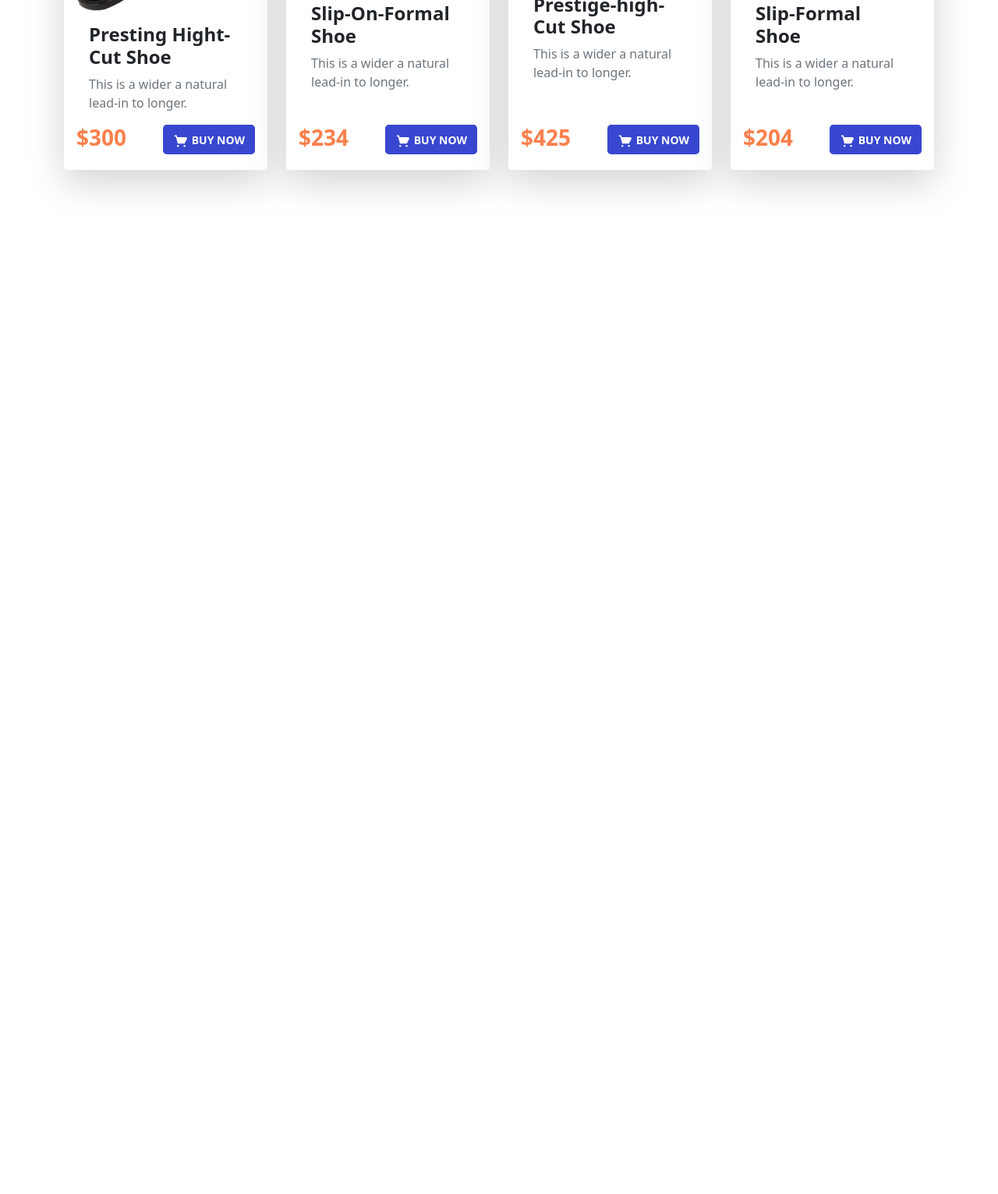
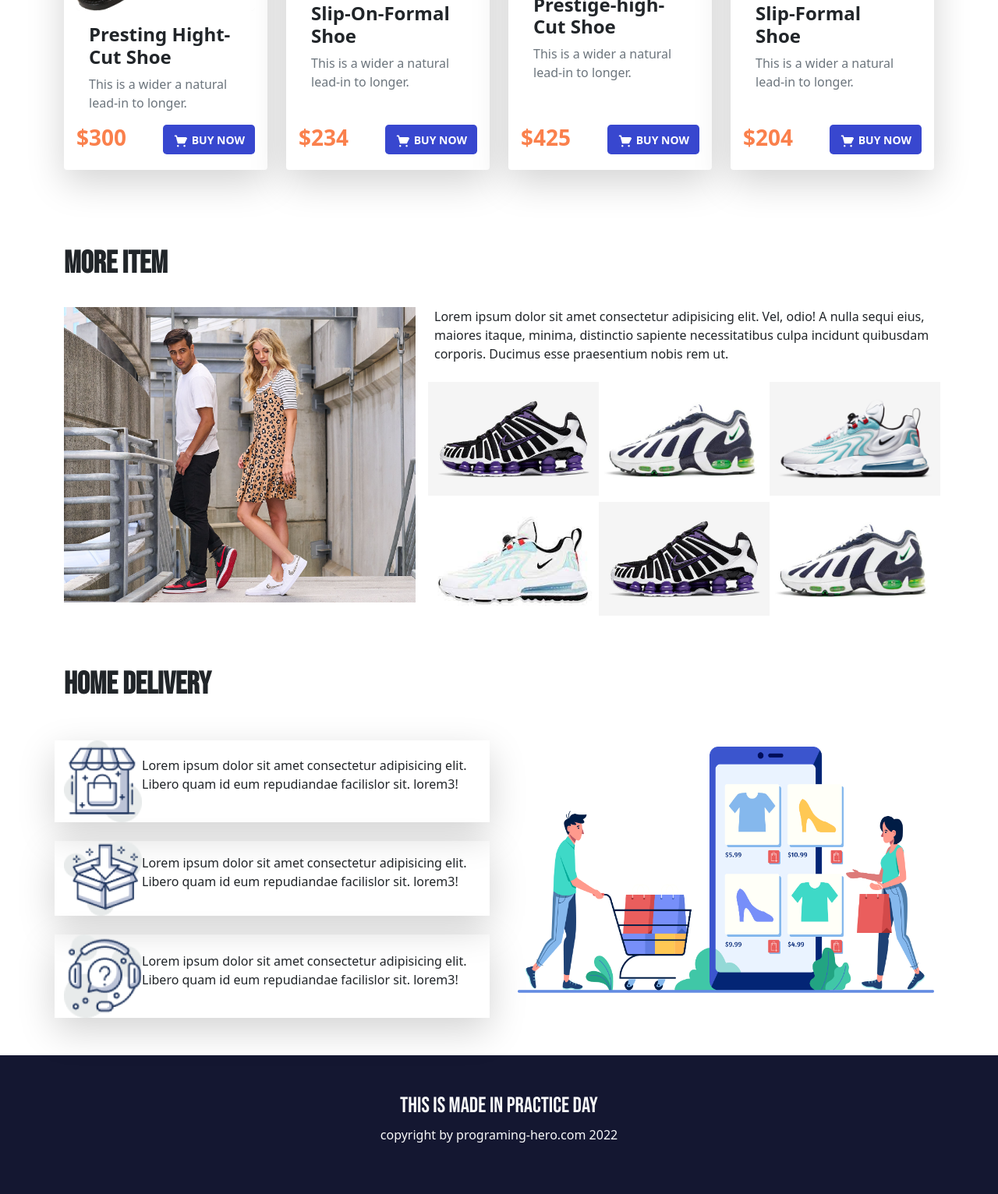
Before and after one commit to Maruf-Bellah/nike-react, a plain HTML site: page index (2).html in a window 1280 px wide. Shown: the part 1693-3225 px from the top of the page at 78% size. Before the commit the page ends 2007 px from the top, so only its background shows below. Drawn offline with nearby package versions, Linux system fonts and the light colour scheme.

Commit message:
all-right

```diff
--- a/css/style.css
+++ b/css/style.css
@@ -23,3 +23,6 @@
 .font-size{
      font-size: 14px;
 }
+.footer{
+     background-color: #141731;
+}
--- a/index (2).html
+++ b/index (2).html
@@ -282,16 +282,101 @@
           </div>
      </section>
 
+        <!-- fation-start--- -->
+        <section>
+          <div class="container">
+            <h1 class="pb-4 fw-bold font " >MORE ITEM</h1>
+            <div class="row d-flex g-4 ">
+              <div class="col-md-5">
+                  <img class=" img-fluid " src="img/desining.jpg" alt="">
+              </div>
+              <div class="col-md-7">
+                    <div class="row">
+                      <div class="col-md-12">
+                        <p>Lorem ipsum dolor sit amet consectetur adipisicing elit. Vel, odio! A nulla sequi eius, maiores itaque, minima, distinctio sapiente necessitatibus culpa incidunt quibusdam corporis. Ducimus esse praesentium nobis rem ut.</p>
+                      </div>
+                      <div class="col-md-12 d-flex g-2 ">
+                        <div class="col-4" >
+                          <img class=" img-fluid " src="img/one.jpg" alt="">
+                        </div>
+                        <div class="col-4">
+                          <img class=" img-fluid " src="img/two.jpg"  alt="">
+                        </div>
+                        <div class="col-4">
+                          <img class=" img-fluid " src="img/three.jpg"  alt="">
+                        </div>
+
+                      </div>
+                      <div class="col-md-12 d-flex g-2 ">
+                        <div class="col-4" >
+                          <img class=" img-fluid " src="img/four.jfif" alt="">
+                        </div>
+                        <div class="col-4">
+                          <img class=" img-fluid " src="img/one.jpg"  alt="">
+                        </div>
+                        <div class="col-4">
+                          <img class=" img-fluid " src="img/two.jpg"  alt="">
+                        </div>
+
+                      </div>
+                      <div class="col-md-12"></div>
+                    </div>
+              </div>
+            </div>
+          </div>
+        </section>
+        <!-- information-start -->
+        <section>
+          <div class="container my-5 ">
+            <h1 class=" text-uppercase font fw-bold py-3" >home delivery</h1>
+            <div class="row d-flex g-5 align-items-center ">
+                <div class="col-md-6">
+                  <div class="row">
+                    <div class="col-md-12 d-flex align-items-center g-4 shadow-lg ">
+                      <div>
+                        <img  src="img/icons/image 12.png" width="100" alt="">
+                      </div>
+                      <div>
+                        <p>Lorem ipsum dolor sit amet consectetur adipisicing elit. Libero quam id eum repudiandae facilislor sit. lorem3!</p>
+                      </div>
+                    </div>
+                    <div class="col-md-12 d-flex align-items-center g-4 shadow-lg ">
+                      <div>
+                        <img  src="img/icons/image 13.png" width="100" alt="">
+                      </div>
+                      <div>
+                        <p>Lorem ipsum dolor sit amet consectetur adipisicing elit. Libero quam id eum repudiandae facilislor sit. lorem3!</p>
+                      </div>
+                    </div>
+                    <div class="col-md-12 d-flex align-items-center g-4 shadow-lg ">
+                      <div>
+                        <img  src="img/icons/image 14.png" width="100" alt="">
+                      </div>
+                      <div>
+                        <p>Lorem ipsum dolor sit amet consectetur adipisicing elit. Libero quam id eum repudiandae facilislor sit. lorem3!</p>
+                      </div>
+                    </div>
+                    <div class="col-md-12"></div>
+                    <div class="col-md-12"></div>
+                    <div class="col-md-12"></div>
+                  </div>
+                </div>
+                <div class="col-md-6">
+                  <img class=" img-fluid " src="img/icons/XMLID 1.png" alt="">
+                </div>
+            </div>
+          </div>
+      </section>
+      <footer class="footer py-5 ">
+        <div class=" text-center text-light " >
+              <h3 class="font" >This is made in practice day</h3>
+              <p>copyright by programing-hero.com 2022</p>
+        </div>
+      </footer>
+
      </main>
 
-      <!-- information-start -->
-          <section>
-              <div class="container">
-                <div class="row">
 
-                </div>
-              </div>
-          </section>
 
 
 
```
